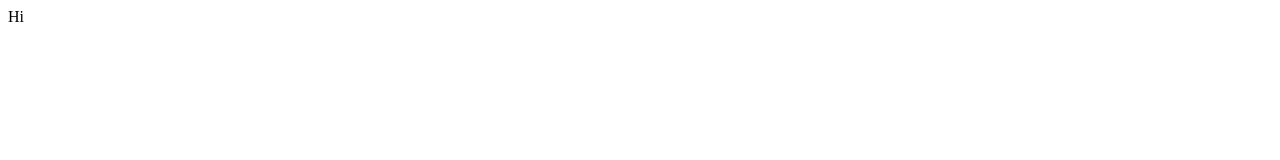
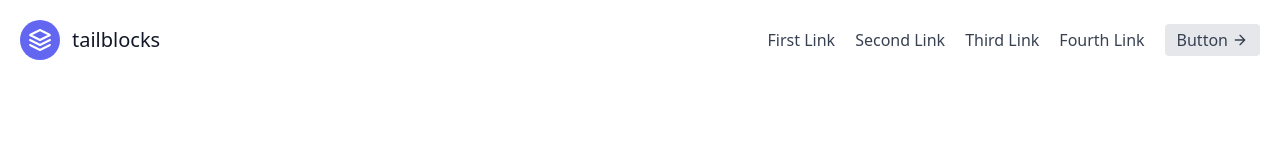
Before and after one commit to SiddharthGhodasara/SiddharthGhodasara.github.io, a plain HTML site: page index.html in a window 1280 px wide. Drawn offline with nearby package versions, Linux system fonts and the light colour scheme.

Commit message:
Update index.html

```diff
--- a/index.html
+++ b/index.html
@@ -1 +1,32 @@
-Hi
+<!DOCTYPE html>
+<html lang="en">
+<head>
+    <meta charset="UTF-8">
+    <meta name="viewport" content="width=device-width, initial-scale=1.0">
+    <link href="https://unpkg.com/tailwindcss@^1.0/dist/tailwind.min.css" rel="stylesheet">
+    <title>My Website</title>
+</head>
+<body>
+  <header class="text-gray-700 body-font">
+  <div class="container mx-auto flex flex-wrap p-5 flex-col md:flex-row items-center">
+    <a class="flex title-font font-medium items-center text-gray-900 mb-4 md:mb-0">
+      <svg xmlns="http://www.w3.org/2000/svg" fill="none" stroke="currentColor" stroke-linecap="round" stroke-linejoin="round" stroke-width="2" class="w-10 h-10 text-white p-2 bg-indigo-500 rounded-full" viewBox="0 0 24 24">
+        <path d="M12 2L2 7l10 5 10-5-10-5zM2 17l10 5 10-5M2 12l10 5 10-5"></path>
+      </svg>
+      <span class="ml-3 text-xl">tailblocks</span>
+    </a>
+    <nav class="md:ml-auto flex flex-wrap items-center text-base justify-center">
+      <a class="mr-5 hover:text-gray-900">First Link</a>
+      <a class="mr-5 hover:text-gray-900">Second Link</a>
+      <a class="mr-5 hover:text-gray-900">Third Link</a>
+      <a class="mr-5 hover:text-gray-900">Fourth Link</a>
+    </nav>
+    <button class="inline-flex items-center bg-gray-200 border-0 py-1 px-3 focus:outline-none hover:bg-gray-300 rounded text-base mt-4 md:mt-0">Button
+      <svg fill="none" stroke="currentColor" stroke-linecap="round" stroke-linejoin="round" stroke-width="2" class="w-4 h-4 ml-1" viewBox="0 0 24 24">
+        <path d="M5 12h14M12 5l7 7-7 7"></path>
+      </svg>
+    </button>
+  </div>
+</header>
+</body>
+</html>
```
